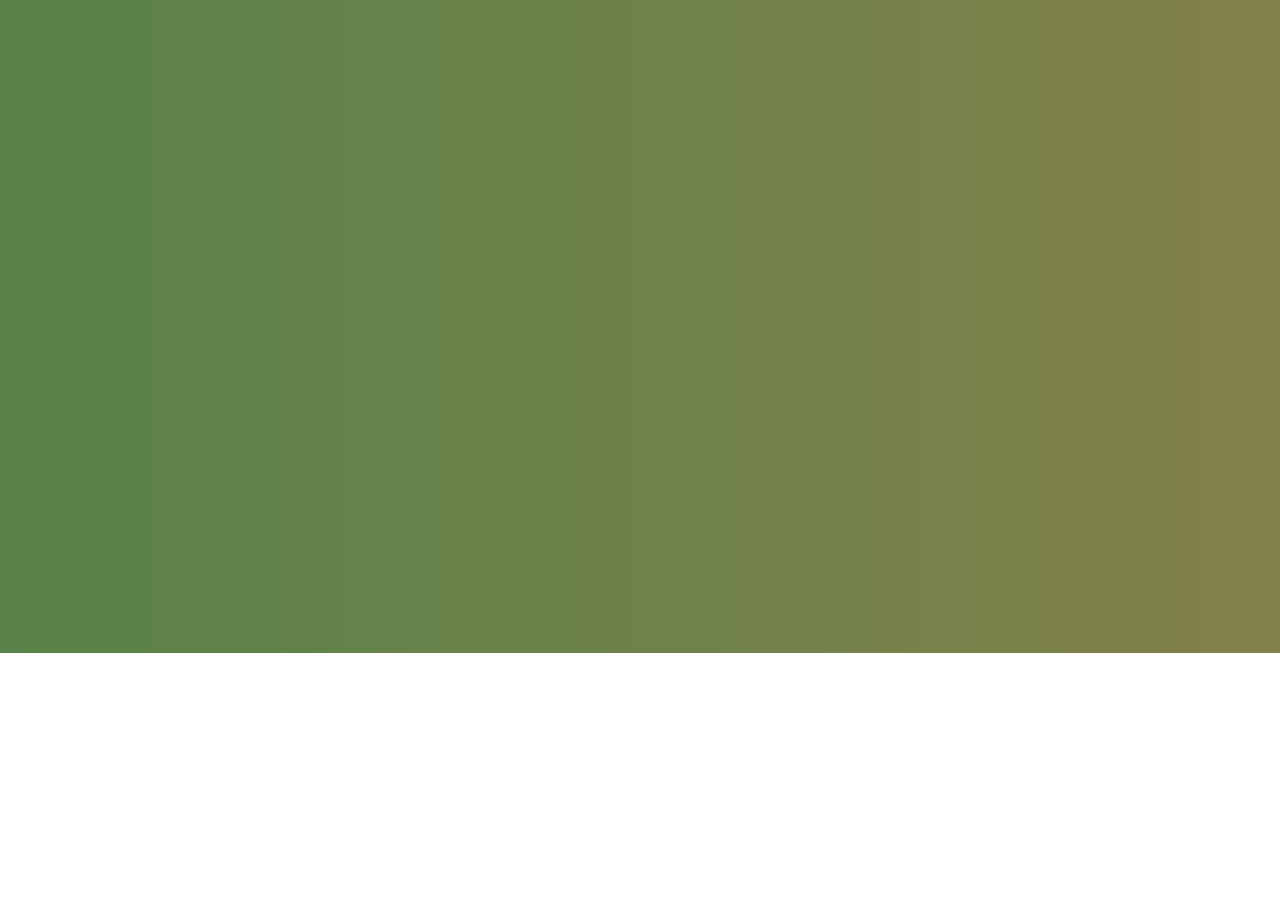
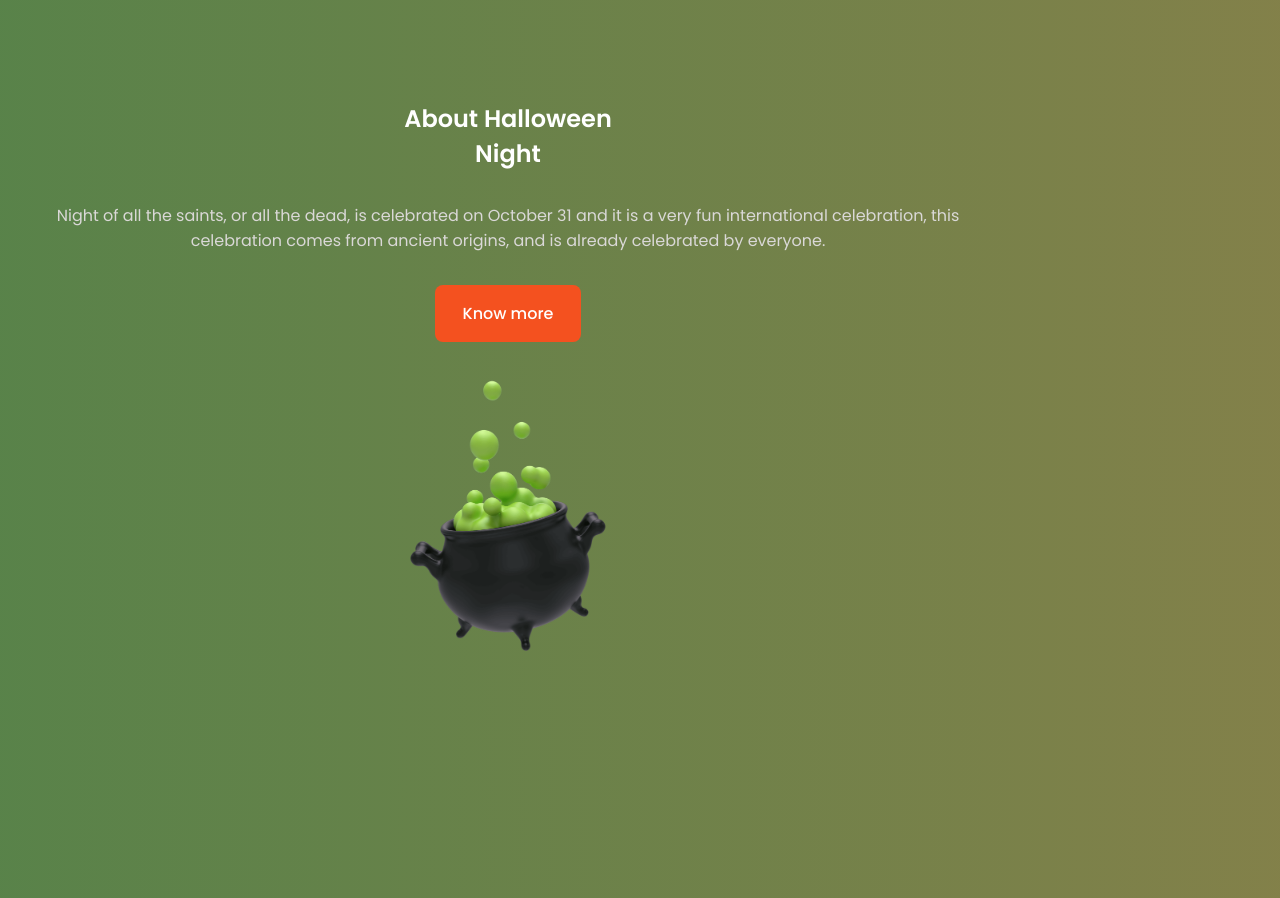
Before and after one commit to Pedro-Henrique-Ferreti/halloween-website, a plain HTML site: page index.html in a window 1280 px wide. Shown: the part 1376-2274 px from the top of the page. Before the commit the page ends 2029 px from the top, so only its background shows below. Drawn offline with nearby package versions, Linux system fonts and the light colour scheme.

Commit message:
Created About section

```diff
--- a/assets/css/styles.css
+++ b/assets/css/styles.css
@@ -390,7 +390,22 @@ button{
 }
 
 /*=============== ABOUT ===============*/
+.about__container {
+  row-gap: 2rem;
+}
 
+.about__data {
+  text-align: center;
+}
+
+.about__description {
+  margin-bottom: var(--mb-2);
+}
+
+.about__img {
+  width: 200px;
+  justify-self: center;
+}
 
 /*=============== TRICK OR TREAT ===============*/
 
--- a/index.html
+++ b/index.html
@@ -181,7 +181,16 @@
 
       <!--==================== ABOUT ====================-->
       <section class="section about" id="about">
-
+        <div class="about__container container grid">
+          <div class="about__data">
+            <h2 class="section__title about__title">About Halloween <br> Night</h2>
+            <p class="about__description">
+              Night of all the saints, or all the dead, is celebrated on October 31 and it is a very fun international celebration, this celebration comes from ancient origins, and is already celebrated by everyone.
+            </p>
+            <a href="#" class="button">Know more</a>
+          </div>
+          <img src="assets/img/about-img.png" alt="" class="about__img" />
+        </div>
       </section>
 
       <!--==================== TRICK OR TREAT ====================-->
```
